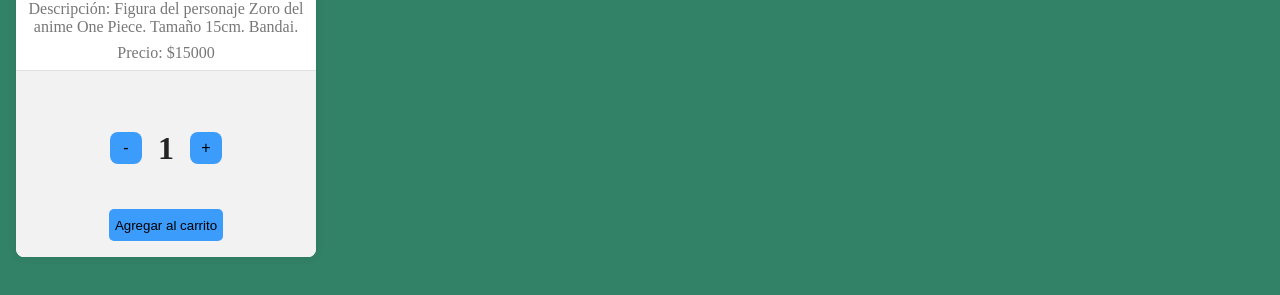
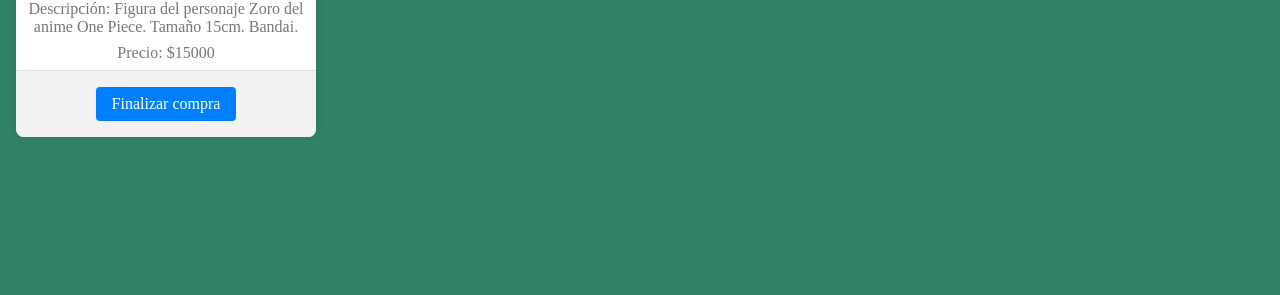
Before and after one commit to Tomas2439/react-ch, a React (Vite) app in the folder neco-ecommerce/: page /item/1 in a window 1280 px wide. Both pictures are taken after a click on the button "Agregar al carrito". Shown: the part 471-766 px from the top of the page. Built offline with nearby package versions, Linux system fonts and the light colour scheme; a web font is replaced by a local one.

Commit message:
update ItemDetail
Sincronizador del contador con sus States

```diff
--- a/neco-ecommerce/src/components/ItemDetail/ItemDetail.css
+++ b/neco-ecommerce/src/components/ItemDetail/ItemDetail.css
@@ -1,4 +1,4 @@
 .ItemInfo{
     width: auto;
-    padding: 0.1em;
+    padding: 0.2em;
 }
--- a/neco-ecommerce/src/components/ItemDetail/ItemDetail.jsx
+++ b/neco-ecommerce/src/components/ItemDetail/ItemDetail.jsx
@@ -1,8 +1,16 @@
 import './ItemDetail.css'
 import ItemCount from '../ItemCount/ItemCount.jsx'
-import Item from '../Item/Item'
+import { useState } from 'react'
+import { Link } from 'react-router-dom'
 
 const ItemDetail = ({ id, name, img, category, description, price, stock}) => {
+    const [quantityAdded, setQuantityAdded] = useState(0)
+
+    const handleOnAdd = (quantity) => {
+        setQuantityAdded(quantity)
+    }
+
+
     return(
         <article className='CardItem'>
             <header className='Header'>
@@ -17,7 +25,13 @@
                 <p className='Info'>Precio: ${price}</p>
             </section>
             <footer className='ItemFooter'>
-                <ItemCount initial={1} stock={stock} onAdd={(quantity) => console.log('Cantidad Agregada ',(quantity))}/>
+                {
+                    quantityAdded > 0 ? (
+                        <Link to='/cart' className='Option'>Finalizar compra</Link>
+                    ):(
+                        <ItemCount initial={1} stock={stock} onAdd={handleOnAdd}/>
+                    )
+                }
             </footer>
         </article>
     )
```
